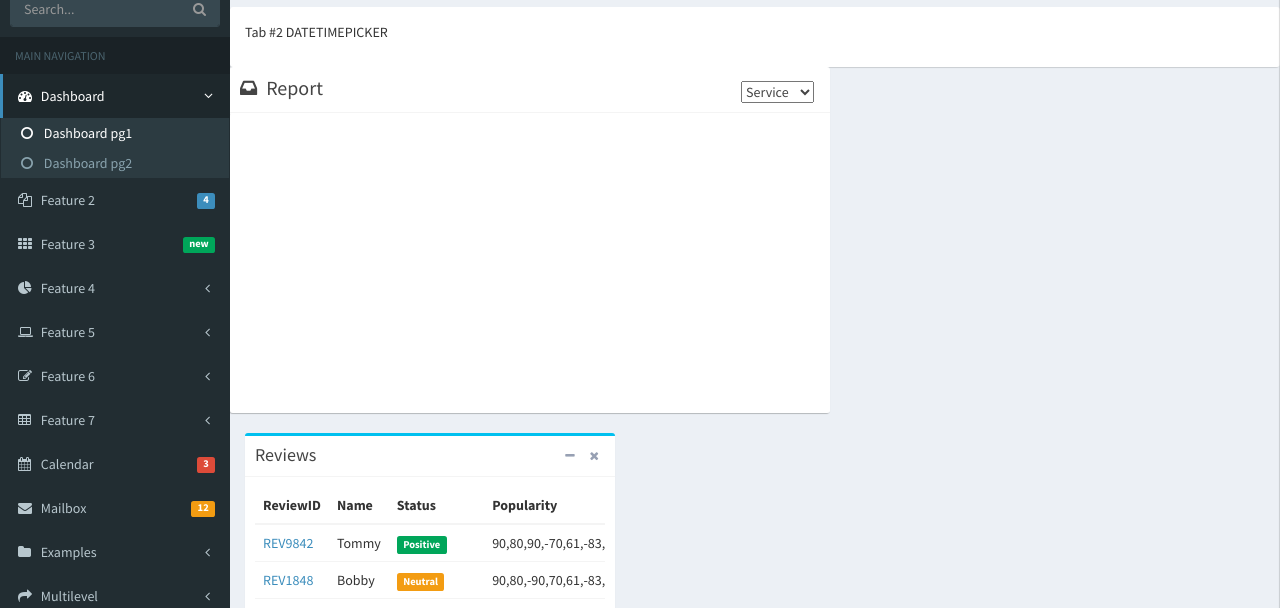
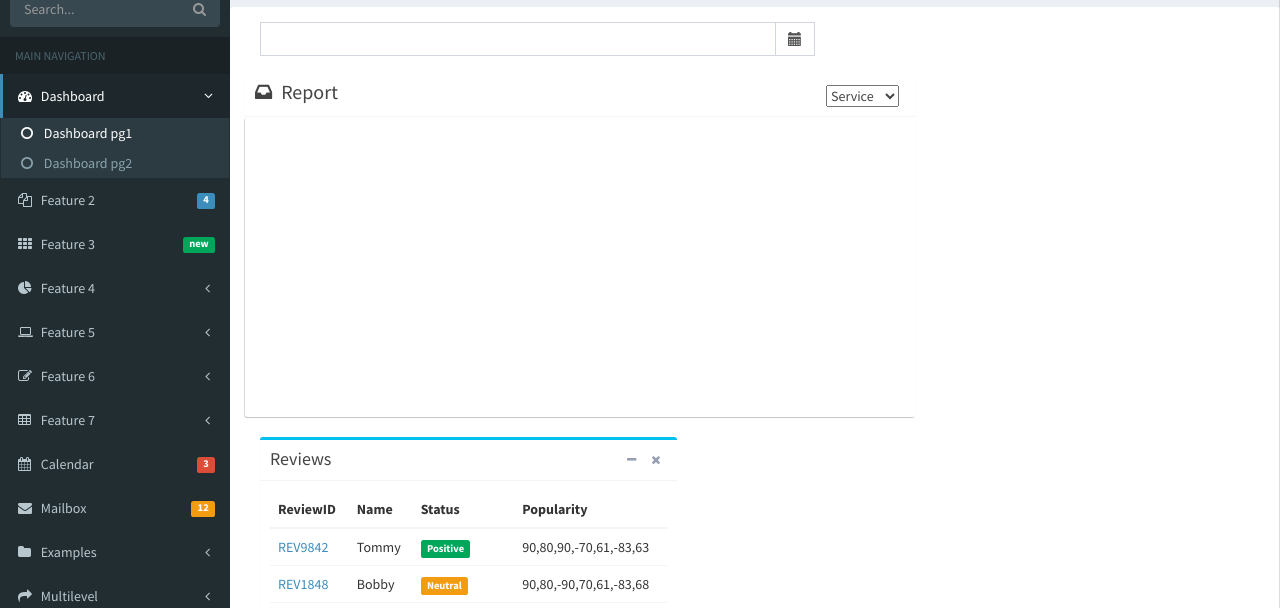
Before and after one commit to AJayce/Wrevie_Internship, a website: page AdminLTE/index.html in a window 1280 px wide. Both pictures are taken after a click on the link "Tab #2". Shown: the part 135-743 px from the top of the page. Drawn offline with nearby package versions, Linux system fonts and the light colour scheme; a script that the page names is missing.

Commit message:
Update index.html

```diff
--- a/AdminLTE/index.html
+++ b/AdminLTE/index.html
@@ -30,6 +30,7 @@
   <!-- bootstrap wysihtml5 - text editor -->
   <link rel="stylesheet" href="plugins/bootstrap-wysihtml5/bootstrap3-wysihtml5.min.css">
   <!--- datetimepicker -->
+  <link rel="stylesheet" href="bootstrap-datetimepicker.css">
 
 
   <!-- HTML5 Shim and Respond.js IE8 support of HTML5 elements and media queries -->
@@ -492,7 +493,6 @@
 
       <div class="tab-content">
           <div id="tab1" class="tab active">
-              <p>Tab #1 DATETIMEPICKER</p>
               <div class="container">
                 <div class="row">
                     <div class='col-sm-6'>
@@ -510,7 +510,14 @@
           </div>
 
           <div id="tab2" class="tab">
-              <p>Tab #2 DATETIMEPICKER</p>
+              <div class="container">
+                <div class="row">
+                    <div class='col-sm-6'>
+                        <div class="form-group">
+                            <div class='input-group date' id='datetimepicker2'>
+                                <input type='text' class="form-control" />
+                                <span class="input-group-addon">
+                                    <span class="glyphicon glyphicon-calendar"></span>
           </div>
       </div>
   </div>
@@ -885,6 +892,7 @@
 <script src="dist/js/demo.js"></script>
 <script src="http://ajax.googleapis.com/ajax/libs/jqueryui/1.8/jquery-ui.min.js"></script>
 <!-- datetimepicker script -->
+<script src="bootstrap-datetimepicker.js"></script>
 
 
 </body>
```
